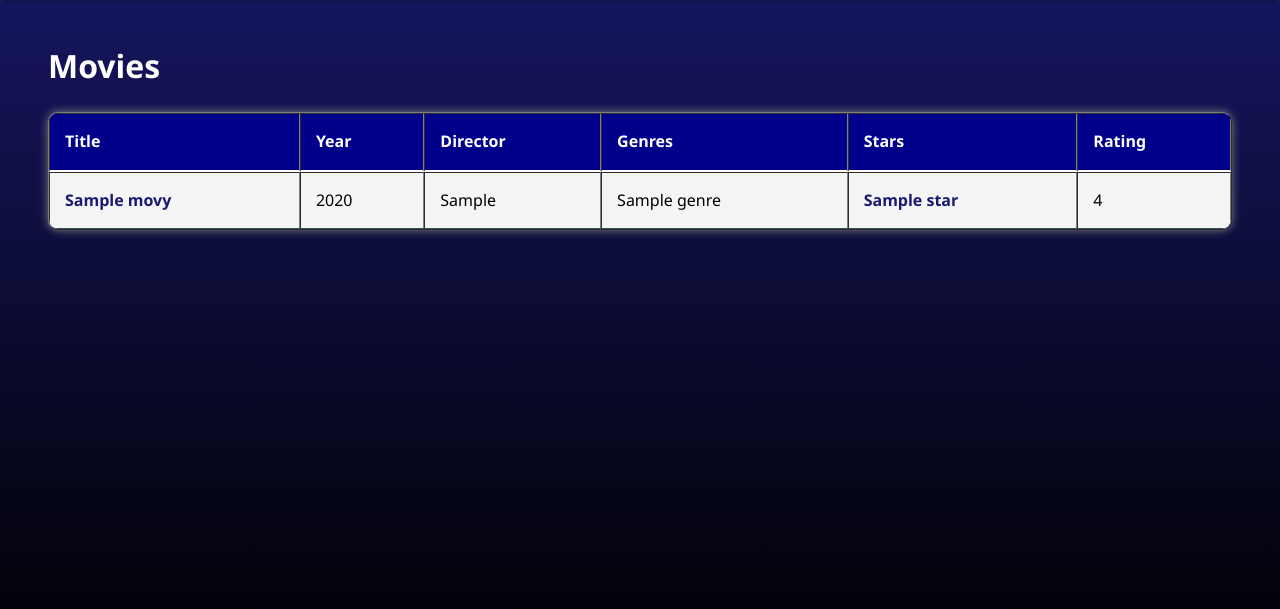
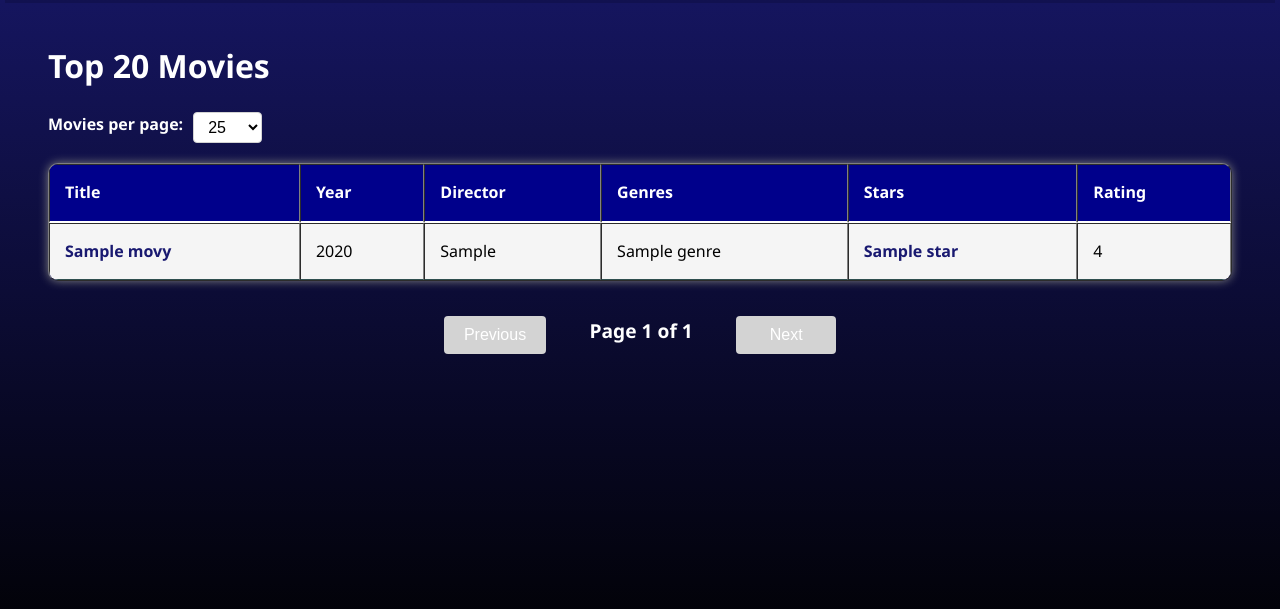
Before and after one commit to Majd-Yaman-Collaboration/fabflix, a Java web app: page /movie-list.html in a window 1280 px wide; the page is wider, and only the part inside the window is pictured. Shown: the part 124-733 px from the top of that part. Run offline with Tomcat 11, a stand-in JSP engine, Linux system fonts and the light colour scheme; the visitor is signed in with stand-in values (Sample User, id 1); tables that the repository leaves empty hold one stand-in row (values such as "Sample post"); some libraries are stand-ins or nearby versions.

Commit message:
pagination implementation

```diff
--- a/WebContent/components/navbar.html
+++ b/WebContent/components/navbar.html
@@ -3,7 +3,7 @@
 <head>
   <meta charset="UTF-8">
   <title>Navbar</title>
-  <link rel="stylesheet" href="../styles/main-page.css">
+  <link rel="stylesheet" href="../styles/navbar.css">
   <link rel="stylesheet" href="https://cdnjs.cloudflare.com/ajax/libs/font-awesome/6.5.0/css/all.min.css">
 </head>
 
--- a/WebContent/scripts/main-page.js
+++ b/WebContent/scripts/main-page.js
@@ -1,7 +1,7 @@
 const genres = [
     "Action", "Adult", "Adventure", "Animation", "Biography", "Comedy",
     "Crime", "Documentary", "Drama", "Family", "Fantasy", "History",
-    "Horror", "Music", "Musical", "Mystery", "Realty-TV", "Romance",
+    "Horror", "Music", "Musical", "Mystery", "Reality-TV", "Romance",
     "Sci-Fi", "Sport", "Thriller", "War", "Western"
 ];
 
--- a/WebContent/scripts/movie-list.js
+++ b/WebContent/scripts/movie-list.js
@@ -1,14 +1,45 @@
+let currentPage = 1;
+let currentLimit = 25;
+let totalPages = 1;
+
+function updatePageControls() {
+    const prevButton = document.getElementById('prev-page');
+    const nextButton = document.getElementById('next-page');
+    const pageInfo = document.getElementById('page-info');
+
+    prevButton.disabled = currentPage === 1;
+    nextButton.disabled = currentPage === totalPages;
+    pageInfo.textContent = `Page ${currentPage} of ${totalPages}`;
+}
+
+function updateURL() {
+    const urlParams = new URLSearchParams(window.location.search);
+    urlParams.set('page', currentPage);
+    urlParams.set('limit', currentLimit);
+    const newURL = window.location.pathname + '?' + urlParams.toString();
+    // update url with new queries
+    window.history.pushState({}, '', newURL);
+}
+
+function loadMovies() {
+    const urlParams = new URLSearchParams(window.location.search);
+    const filterType = urlParams.get('filter');
+    const filterValue = urlParams.get('value');
+
     jQuery.ajax({
         method: "GET",
         url: "api/movies",
         data: {
-        filter: new URLSearchParams(window.location.search).get('filter'),
-        value: new URLSearchParams(window.location.search).get('value')
+            filter: filterType,
+            value: filterValue,
+            page: currentPage,
+            limit: currentLimit
         },
         dataType: "json",
         success: handleMovieResults,
         error: handleMovieErrors
     });
+}
 
 function handleMovieErrors(error) {
     window.location.href = "login.html";
@@ -16,11 +47,13 @@ function handleMovieErrors(error) {
 
 function handleMovieResults(data) {
     const tbody = jQuery("#movie-table-body");
+    tbody.empty();
+
     const urlParams = new URLSearchParams(window.location.search);
     const filterType = urlParams.get('filter');
     const filterValue = urlParams.get('value');
 
-    let title = 'Movies';
+    let title = 'Top 20 Movies';
     if (filterType === 'genre') {
         title = `${filterValue} Movies`;
     } else if (filterType === 'title') {
@@ -33,7 +66,17 @@ function handleMovieResults(data) {
 
     document.querySelector('h1').textContent = title;
 
-    data.forEach(function(movie) {
+    if (data.movies.length === 0) {
+        currentPage = Math.max(1, currentPage - 1);
+        loadMovies();
+        return;
+    }
+
+    totalPages = data.totalPages;
+    updatePageControls();
+    updateURL();
+
+    data.movies.forEach(function(movie) {
         const row = document.createElement("tr");
         row.innerHTML = `
             <td><a href="single-movie.html?id=${movie.id}" class="details">${movie.title}</a></td>
@@ -46,3 +89,44 @@ function handleMovieResults(data) {
         tbody[0].appendChild(row);
     });
 }
+
+document.addEventListener('DOMContentLoaded', function() {
+    const pageSizeSelect = document.getElementById('page-size');
+    const prevButton = document.getElementById('prev-page');
+    const nextButton = document.getElementById('next-page');
+    const urlParams = new URLSearchParams(window.location.search);
+    const pageParam = urlParams.get('page');
+    const limitParam = urlParams.get('limit');
+
+    if (pageParam) {
+        currentPage = parseInt(pageParam);
+    }
+    if (limitParam) {
+        currentLimit = parseInt(limitParam);
+    }
+
+    pageSizeSelect.value = currentLimit.toString();
+    pageSizeSelect.addEventListener('change', function() {
+        const newLimit = parseInt(this.value);
+        if (newLimit !== currentLimit) {
+            currentLimit = newLimit;
+            currentPage = 1;
+            loadMovies();
+        }
+    });
+    prevButton.addEventListener('click', function() {
+        if (currentPage > 1) {
+            currentPage--;
+            loadMovies();
+            window.scrollTo(0,0);
+        }
+    });
+    nextButton.addEventListener('click', function() {
+        if (currentPage < totalPages) {
+            currentPage++;
+            loadMovies();
+            window.scrollTo(0,0);
+        }
+    });
+    loadMovies();
+});
--- a/WebContent/styles/login.css
+++ b/WebContent/styles/login.css
@@ -43,14 +43,14 @@ body {
 input[type="text"],
 input[type="password"] {
     padding: 12px;
-    border: 1px solid #ccc;
+    border: 1px solid lightgray;
     border-radius: 10px;
     font-size: 1em;
 }
 
 input[type="submit"] {
     padding: 12px;
-    background-color: #22a6b3;
+    background-color: royalblue;
     border: none;
     color: white;
     font-weight: bold;
@@ -61,7 +61,7 @@ input[type="submit"] {
 }
 
 input[type="submit"]:hover {
-    background-color: #1b8a99;
+    background-color: cadetblue;
 }
 
 #error {
--- a/WebContent/styles/main-page.css
+++ b/WebContent/styles/main-page.css
@@ -47,7 +47,7 @@ main {
 }
 
 .genre:hover {
-    color: #1abc9c;
+    color: lightseagreen;
 }
 
 .titles-container {
@@ -74,7 +74,7 @@ main {
 }
 
 .title-char:hover {
-    color: #1abc9c;
+    color: lightseagreen;
 }
 
 /*
@@ -83,7 +83,7 @@ main {
 
 footer {
     background-color: #222;
-    color: #fff;
+    color: white;
     font-size: 14px;
     bottom: 0;
     position: fixed;
--- a/WebContent/styles/movie-list.css
+++ b/WebContent/styles/movie-list.css
@@ -61,3 +61,60 @@ body.movie-list {
     text-decoration: underline;
     color: darkblue;
 }
+
+.page-size-selector {
+    display: flex;
+    gap: 10px;
+    margin-bottom: 20px;
+}
+
+.page-size-selector label {
+    color: white;
+    font-weight: bold;
+}
+
+.page-size-selector select {
+    padding: 5px 10px;
+    border-radius: 4px;
+    border: 1px solid lightgray;
+    background-color: white;
+    color: black;
+    font-size: 1em;
+}
+
+.page-controls {
+    display: flex;
+    justify-content: center;
+    gap: 20px;
+    margin-top: 20px;
+    padding: 15px;
+}
+
+.page-button {
+    padding: 10px 20px;
+    border: none;
+    border-radius: 4px;
+    background-color: midnightblue;
+    color: white;
+    cursor: pointer;
+    transition: background-color 0.3s;
+    font-size: 1em;
+    min-width: 100px;
+}
+
+.page-button:hover:not(:disabled) {
+    background-color: steelblue;
+}
+
+.page-button:disabled {
+    background-color: lightgray;
+    cursor: not-allowed;
+}
+
+#page-info {
+    color: white;
+    font-weight: bold;
+    font-size: 1.2em;
+    min-width: 150px;
+    text-align: center;
+}
--- a/WebContent/styles/navbar.css
+++ b/WebContent/styles/navbar.css
@@ -72,7 +72,7 @@
 }
 
 .search-input::placeholder {
-    color: #888;
+    color: gray;
 }
 
 .btn-search {
@@ -83,7 +83,7 @@
     font-weight: bold;
     cursor: pointer;
     border-radius: 50%;
-    background-color: #22a6b3;
+    background-color: cadetblue;
     color: white;
     display: flex;
     align-items: center;
@@ -93,5 +93,5 @@
 }
 
 .btn-search:hover {
-    box-shadow: 0 0 10px 3px #22a6b3;
+    box-shadow: 0 0 10px 3px cadetblue;
 }
```
Also changed, not shown: WebContent/movie-list.html (+15 -1 lines), src/MovieListServlet.java (+60 -5 lines). Lines whose indentation alone changed are shown as unchanged.
